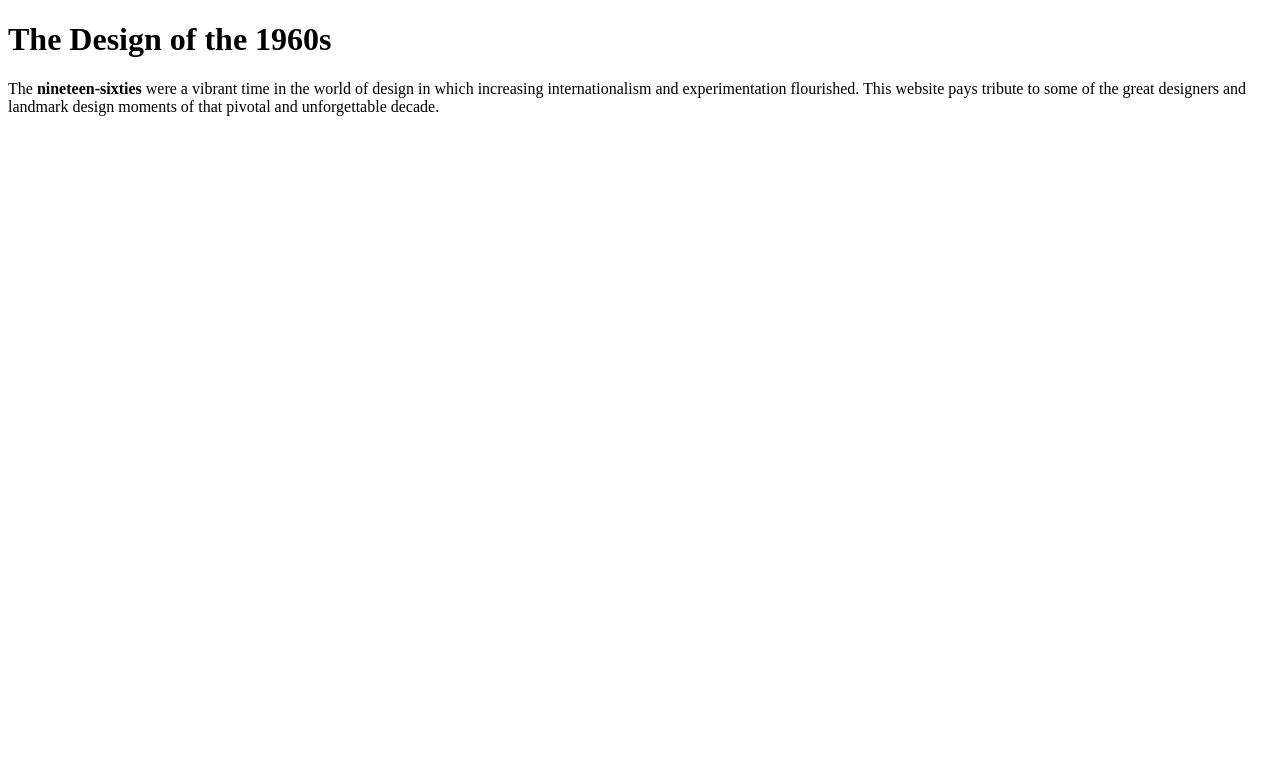
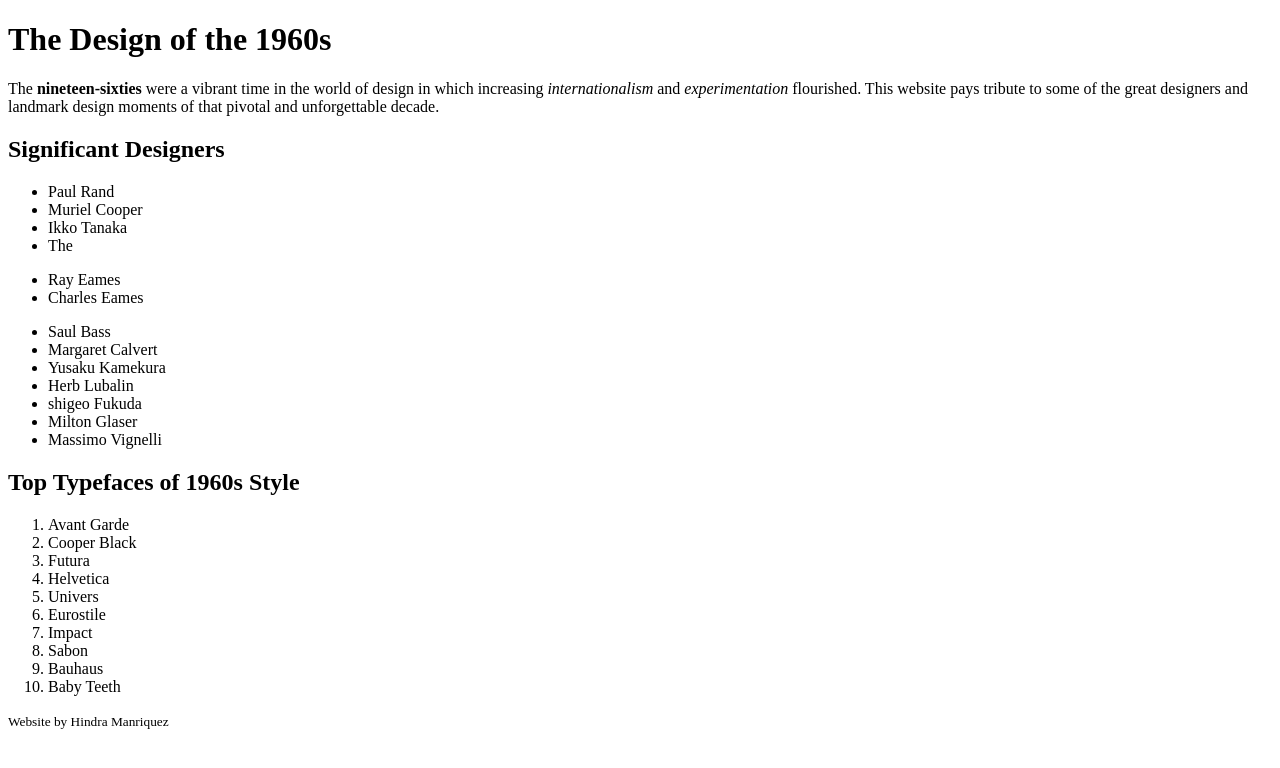
Before and after one commit to hin75/hin.75.github.io, a plain HTML site: page practice-practical-challenge/index.html in a window 1280 px wide. Drawn offline with Linux system fonts and the light colour scheme.

Commit message:
finished part 1

```diff
--- a/practice-practical-challenge/index.html
+++ b/practice-practical-challenge/index.html
@@ -13,6 +13,40 @@
 </head>
 <body>
     <h1>The Design of the 1960s</h1>
-    <p> The <strong>nineteen-sixties</strong> were a vibrant time in the world of design in which increasing internationalism and experimentation flourished. This website pays tribute to some of the great designers and landmark design moments of that pivotal and unforgettable decade. </p>
+    <p> The <strong>nineteen-sixties</strong> were a vibrant time in the world of design in which increasing <em>internationalism</em> and <em>experimentation</em> flourished. This website pays tribute to some of the great designers and landmark design moments of that pivotal and unforgettable decade. </p>
+<h2>Significant Designers</h2>
+<ul>
+    <li>Paul Rand</li>
+    <li>Muriel Cooper</li>
+    <li>Ikko Tanaka</li>
+    <li>The
+    </ul>
+<ul>
+<li>Ray Eames</li>
+<li>Charles Eames</li>
+</ul>
+<ul>
+    <li>Saul Bass</li>
+    <li>Margaret Calvert</li>
+    <li>Yusaku Kamekura</li>
+    <li>Herb Lubalin</li>
+    <li>shigeo Fukuda</li>
+    <li>Milton Glaser</li>
+    <Li>Massimo Vignelli</Li>
+</ul>
+<h2>Top Typefaces of 1960s Style</h2>
+<ol>
+    <li>Avant Garde</li>
+    <li>Cooper Black</li>
+    <li>Futura</li>
+    <li>Helvetica</li>
+    <li>Univers</li>
+    <li>Eurostile</li>
+    <li>Impact</li>
+    <li>Sabon</li>
+    <li>Bauhaus</li>
+    <li>Baby Teeth</li>
+</ol>
+<small>Website by Hindra Manriquez</small>
 </body>
 </html>
```
